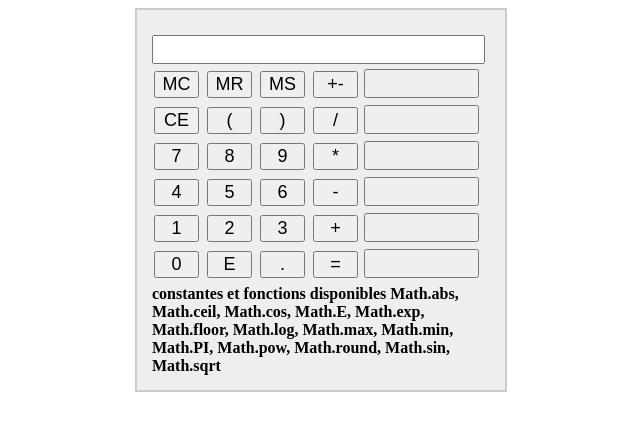
After one commit to Siapran/JSProject, a PHP site: the page made by Calculatrice en javascript.html in a window 1280 px wide. The commit adds this page. Shown: the top 431 px of the page, without its empty margins (319-959 px from the left). Run offline with PHP 8.4, Linux system fonts and the light colour scheme.

Commit message:
calculatrice

```diff
--- /dev/null
+++ b/Calculatrice en javascript.html
@@ -0,0 +1,89 @@
+<!DOCTYPE html>
+<!-- saved from url=(0089)http://www-info.iut2.upmf-grenoble.fr/intranet/enseignements/M4103C/tp2/calculatrice.html -->
+<html hola_ext_inject="inited"><head><meta http-equiv="Content-Type" content="text/html; charset=UTF-8">
+
+        <title>Calculatrice en javascript</title>
+        <link rel="stylesheet" type="text/css" href="./Calculatrice en javascript_files/calculatrice.css">
+    <style type="text/css"></style></head>
+    <body onload="init()">
+    <div id="calc">
+		<div id="ligne_affichage" ondblclick="changePosition(this)">
+			<input type="text" name="zone_affichage" id="zone_affichage">
+        </div>
+        <div class="ligne_boutons">
+                <input type="button" class="bouton_classique" value="MC" onclick="raz_memory()">
+                <input id="MR" type="button" class="bouton_classique" value="MR" onclick="affiche_memory()">
+                <input type="button" class="bouton_classique" value="MS" onclick="range_memory()">
+                <input type="button" class="bouton_classique" value="+-">
+                <input type="button" id="libre1" class="bouton_simple bouton_libre" value=" ">
+		</div>
+        <div class="ligne_boutons">
+                <input type="button" class="bouton_classique" value="CE" onclick="rab()">
+                <input type="button" class="bouton_classique bouton_simple" value="(">
+                <input type="button" class="bouton_classique bouton_simple" value=")">
+                <input type="button" class="bouton_classique bouton_simple" value="/">
+                <input type="button" id="libre2" class="bouton_simple bouton_libre" value=" ">
+        </div>
+  		<div class="ligne_boutons">
+                <input type="button" class="bouton_classique bouton_simple" value="7">
+                <input type="button" class="bouton_classique bouton_simple" value="8">
+                <input type="button" class="bouton_classique bouton_simple" value="9">
+                <input type="button" class="bouton_classique bouton_simple" value="*">
+                <input type="button" id="libre3" class="bouton_simple bouton_libre" value=" ">
+		</div>
+		<div class="ligne_boutons">
+                <input type="button" class="bouton_classique bouton_simple" value="4">
+                <input type="button" class="bouton_classique bouton_simple" value="5">
+                <input type="button" class="bouton_classique bouton_simple" value="6">
+                <input type="button" class="bouton_classique bouton_simple" value="-">
+                <input type="button" id="libre4" class="bouton_simple bouton_libre" value=" ">
+		</div>
+		<div class="ligne_boutons">
+                <input type="button" class="bouton_classique bouton_simple" value="1">
+                <input type="button" class="bouton_classique bouton_simple" value="2">
+                <input type="button" class="bouton_classique bouton_simple" value="3">
+                <input type="button" class="bouton_classique bouton_simple" value="+">
+                <input type="button" id="libre5" class="bouton_simple bouton_libre" value=" ">
+		</div>
+    	<div class="ligne_boutons">
+                <input type="button" class="bouton_classique bouton_simple" value="0">
+                <input id="E" type="button" class="bouton_classique" value="E" onclick="mode_edition(this)">
+                <input type="button" class="bouton_classique bouton_simple" value=".">
+                <input type="button" class="bouton_classique" value="=" onclick="calcul()">
+                <input type="button" id="libre6" class="bouton_simple bouton_libre" value=" ">
+		</div>
+        <strong>constantes et fonctions disponibles<strong>
+
+               <span draggable="true" id="Math.abs" >Math.abs</span>,
+
+               <span draggable="true" id="Math.ceil" >Math.ceil</span>,
+
+               <span draggable="true" id="Math.cos" >Math.cos</span>,
+
+               <span draggable="true" id="Math.E" >Math.E</span>,
+
+               <span draggable="true" id="Math.exp" >Math.exp</span>,
+
+               <span draggable="true" id="Math.floor" >Math.floor</span>,
+
+               <span draggable="true" id="Math.log" >Math.log</span>,
+
+               <span draggable="true" id="Math.max" >Math.max</span>,
+
+               <span draggable="true" id="Math.min" >Math.min</span>,
+
+               <span draggable="true" id="Math.PI" >Math.PI</span>,
+
+               <span draggable="true" id="Math.pow" >Math.pow</span>,
+
+               <span draggable="true" id="Math.round" >Math.round</span >,
+
+               <span draggable="true" id="Math.sin" >Math.sin</span>,
+
+               <span draggable="true" id="Math.sqrt" >Math.sqrt</span>
+	<script src="./Calculatrice en javascript_files/calculatrice.js"></script>
+
+
+
+</div>
+</div></body></html>
--- /dev/null
+++ b/Calculatrice en javascript_files/calculatrice.css
@@ -0,0 +1,53 @@
+#calc
+{
+	width:338px;
+	background-color:#eeeeee;
+	border:2px solid #CCCCCC;
+	margin:auto; /*centre la calculatrice dans la page */
+	padding:15px;
+}
+
+#titre
+{
+	font-weight: bold;
+}
+
+
+#ligne_affichage
+{
+	margin-top:10px;
+
+}
+
+#zone_affichage
+{
+	font-size:20px;
+	text-align:right;
+	width:325px;
+
+}
+
+.ligne_boutons
+{
+	margin-top:5px;
+	margin-bottom:5px;
+}
+
+input /* pour mettre les boutons cote a cote*/
+{
+	display:inline-block;
+}
+
+.bouton_classique /* boutons non editable */
+{
+	width:45px;
+	font-size:18px;
+	margin:2px;
+}
+
+.bouton_libre /* boutons editables */
+{
+	width:115px;
+	font-size:20px;
+	margin:auto;
+}
--- /dev/null
+++ b/Calculatrice en javascript_files/calculatrice.js
@@ -0,0 +1,188 @@
+var memory;
+var edition = false;
+
+function init() {
+	var bouton_simple = document.getElementsByClassName("bouton_simple");
+	for (var i = 0; i < bouton_simple.length; i++) {
+		bouton_simple[i].setAttribute("onclick", "affiche(this)");
+	};
+	var boutons_editables = document.getElementsByClassName("bouton_libre");
+	for (var i = 0; i < boutons_editables.length; i++) {
+		var cookieValue;
+		if (cookieValue = getCookie("libre" + (i+1)))
+			boutons_editables[i].value = cookieValue;
+	};
+}
+
+function getCookie(cname) {
+    var name = cname + "=";
+    var ca = document.cookie.split(';');
+    for(var i=0; i<ca.length; i++) {
+        var c = ca[i];
+        while (c.charAt(0)==' ') c = c.substring(1);
+        if (c.indexOf(name) == 0) return c.substring(name.length, c.length);
+    }
+    return "";
+}
+
+function rab() {
+	document.getElementById("zone_affichage").value = "";
+}
+
+function calcul() {
+	try {
+		document.getElementById("zone_affichage").value = eval(document.getElementById("zone_affichage").value);
+	}
+	catch(err) {
+	    alert(err.message);
+	}
+}
+
+function affiche(boutonClique) {
+	if (boutonClique.value == "+" || boutonClique.value == "-")
+		plusmoins(boutonClique);
+	else
+		document.getElementById("zone_affichage").value = document.getElementById("zone_affichage").value + boutonClique.value;
+}
+
+function plusmoins(boutonClique) {
+	var affichage = document.getElementById("zone_affichage").value;
+	var longueur = document.getElementById("zone_affichage").value.length;
+	var dernierChar = affichage[longueur-1];
+	var symboleClique = boutonClique.value;
+	if (dernierChar != "+" && dernierChar != "-") {
+		document.getElementById("zone_affichage").value = affichage + symboleClique;
+	} else {
+		if (symboleClique == "-" && dernierChar == "-")
+			document.getElementById("zone_affichage").value = affichage.substr(0, longueur-1) + "+";
+		else if (symboleClique == "-" && dernierChar == "+")
+			document.getElementById("zone_affichage").value = affichage.substr(0, longueur-1) + "-";
+		else if (symboleClique == "+" && dernierChar == "-")
+			document.getElementById("zone_affichage").value = affichage.substr(0, longueur-1) + "+";
+	}
+}
+
+function range_memory() {
+	if (document.getElementById("zone_affichage").value.search(/^-?\d+\.?\d*$/) != -1)
+		memory = document.getElementById("zone_affichage").value;
+	else
+		alert("rentre un nombre frère");
+}
+
+function affiche_memory() {
+	if (memory !== undefined)
+		document.getElementById("zone_affichage").value = document.getElementById("zone_affichage").value + memory;
+}
+
+function raz_memory() {
+	if (memory !== undefined)
+		memory = undefined;
+}
+
+function mode_edition(objet) {
+	console.log("edition");
+	var boutons_editables = document.getElementsByClassName("bouton_libre");
+	if (edition) {
+		objet.style.color="black";
+		edition = false;
+		for (var i = 0; i < boutons_editables.length; i++) {
+			boutons_editables[i].removeAttribute("ondblclick");
+			boutons_editables[i].setAttribute("type","button");
+			boutons_editables[i].removeAttribute("onblur");
+			boutons_editables[i].setAttribute("onclick","affiche(this)");
+		};
+	} else {
+		objet.style.color="red";
+		edition = true;
+		for (var i = 0; i < boutons_editables.length; i++) {
+			boutons_editables[i].removeAttribute("onclick");
+			boutons_editables[i].setAttribute("ondblclick","edit(this)");
+			boutons_editables[i].setAttribute("onblur","save(this)");
+		};
+	}
+}
+
+function edit(objet) {
+	if (objet.type == "text") {
+		objet.setAttribute("type", "button");
+		save(objet);
+	}
+	else
+		objet.setAttribute("type", "text");
+}
+
+function changePosition(objet) {
+	if (document.getElementById("calc").lastChild == objet)
+		document.getElementById("calc").insertBefore(objet, document.getElementById("calc").firstChild);
+	else
+		document.getElementById("calc").appendChild(objet);
+}
+
+function save(objet) {
+	document.cookie= "";
+	boutons_editables = document.getElementsByClassName("bouton_libre");
+	for (var i = 0; i < boutons_editables.length; i++) {
+		if (boutons_editables[i].value != "" || boutons_editables[i].value != " ")
+			document.cookie = "libre" + (i+1) + "=" + boutons_editables[i].value + ";";
+	};
+	console.log(document.cookie);
+}
+
+
+
+
+document.addEventListener("dragstart", function(event) {
+    // The dataTransfer.setData() method sets the data type and the value of the dragged data
+    event.dataTransfer.setData("Text", event.target.id);
+
+    // Output some text when starting to drag the p element
+    document.getElementById("demo").innerHTML = "Started to drag the p element.";
+
+    // Change the opacity of the draggable element
+    event.target.style.opacity = "0.4";
+});
+
+// Output some text when finished dragging the p element and reset the opacity
+document.addEventListener("dragend", function(event) {
+    document.getElementById("demo").innerHTML = "Finished dragging the p element.";
+    event.target.style.opacity = "1";
+});
+
+
+/* Events fired on the drop target */
+
+// When the draggable p element enters the bouton_libre, change the DIVS's border style
+document.addEventListener("dragenter", function(event) {
+    if ( event.target.className == "bouton_libre" ) {
+        event.target.style.border = "3px dotted red";
+    }
+});
+
+// By default, data/elements cannot be dropped in other elements. To allow a drop, we must prevent the default handling of the element
+document.addEventListener("dragover", function(event) {
+    event.preventDefault();
+});
+
+// When the draggable p element leaves the bouton_libre, reset the DIVS's border style
+document.addEventListener("dragleave", function(event) {
+    if ( event.target.className == "bouton_libre" ) {
+        event.target.style.border = "";
+    }
+});
+
+/* On drop - Prevent the browser default handling of the data (default is open as link on drop)
+   Reset the color of the output text and DIV's border color
+   Get the dragged data with the dataTransfer.getData() method
+   The dragged data is the id of the dragged element ("drag1")
+   Append the dragged element into the drop element
+*/
+document.addEventListener("drop", function(event) {
+    event.preventDefault();
+    console.log(event.target);
+    if ( event.target.className == "bouton_simple bouton_libre") {
+    	console.log(event);
+        var data = event.dataTransfer.getData("Text");
+        event.target.setAttribute("value",document.getElementById(data).id);
+    }
+    save(event.target);
+});
```
Also changed, not shown: bv.css (+7 -2 lines), bv.html (+67 -8 lines).
